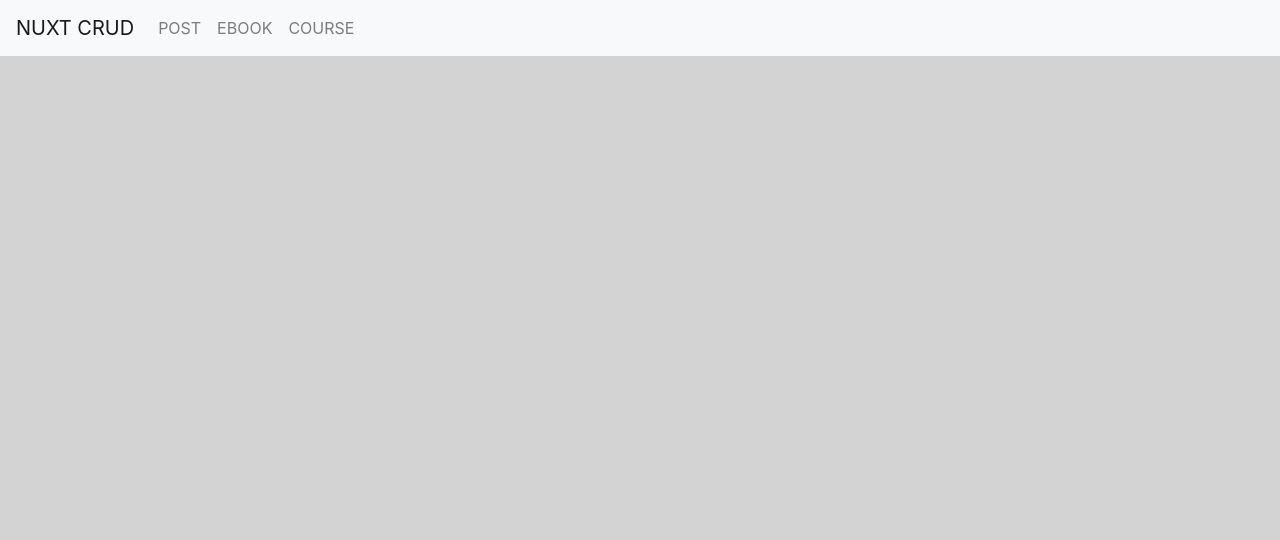
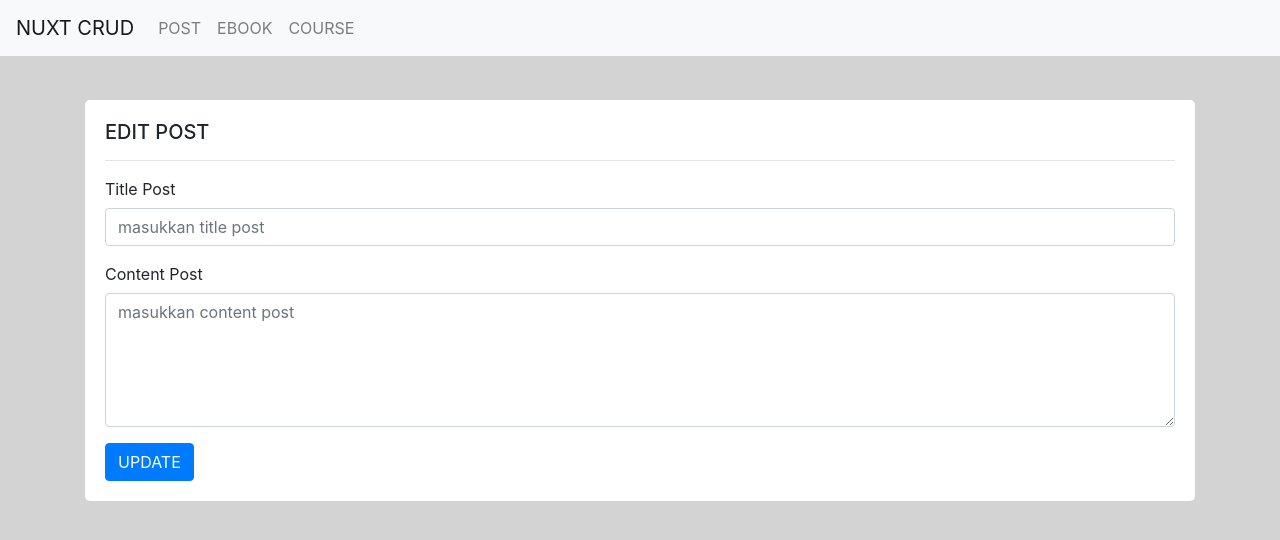
Before and after one commit to ekkys/nuxt-crud-api, a Nuxt app: page /post/edit/1 in a window 1280 px wide. Shown: the top 540 px of the page. Built offline with nearby package versions, Linux system fonts and the light colour scheme; no server answers.

Commit message:
Add edit data

```diff
--- /dev/null
+++ b/pages/post/edit/_id.vue
@@ -0,0 +1,90 @@
+<template>
+  <b-container fluid="md" class="mt-5 mb-5">
+    <b-row>
+      <b-col md="12">
+        <b-card class="shadow-md border-0 rounded-lg">
+          <h5>EDIT POST</h5>
+          <hr>
+          <b-form @submit="update">
+            <b-form-group label="Title Post">
+              <b-form-input type="text" v-model="post.title" :class="{ 'is-invalid': validation.title }"
+                placeholder="masukkan title post">
+              </b-form-input>
+              <div v-if="validation.title" class="mt-2">
+                <b-alert show variant="danger">{{ validation.title[0] }}</b-alert>
+              </div>
+            </b-form-group>
+            <b-form-group label="Content Post">
+              <b-form-textarea id="textarea" v-model="post.content" :class="{ 'is-invalid': validation.title }"
+                placeholder="masukkan content post" rows="5">
+              </b-form-textarea>
+              <div v-if="validation.content" class="mt-2">
+                <b-alert show variant="danger">{{ validation.content[0] }}</b-alert>
+              </div>
+            </b-form-group>
+            <b-button type="submit" variant="primary">UPDATE</b-button>
+          </b-form>
+        </b-card>
+      </b-col>
+    </b-row>
+  </b-container>
+</template>
+
+
+
+<script>
+export default {
+
+  data() {
+    return {
+      //state post
+      post: {
+        title: '',
+        content: ''
+      },
+      //state validation
+      validation: []
+    }
+  },
+
+  mounted() {
+    //get data post by ID
+    this.$axios.get(`/api/post/${this.$route.params.id}`)
+      .then(response => {
+        this.post.title = response.data.data.title,
+          this.post.content = response.data.data.content
+        // alert(console.log(this.post.title))
+      })
+  },
+
+  methods: {
+    async update(e) {
+      e.preventDefault()
+
+      //send data ke REST API untuk update
+      await this.$axios.put(`/api/post/${this.$route.params.id}`, {
+
+        //data yang dikirim
+        title: this.post.title,
+        content: this.post.content
+
+      })
+        .then(() => {
+          //redirect ke route "post"
+          this.$router.push({
+            path: '/'
+          })
+
+        })
+        .catch(error => {
+
+          //assign error validasi
+          this.validation = error.response.data
+        })
+
+    }
+  }
+
+}
+
+</script>
```
